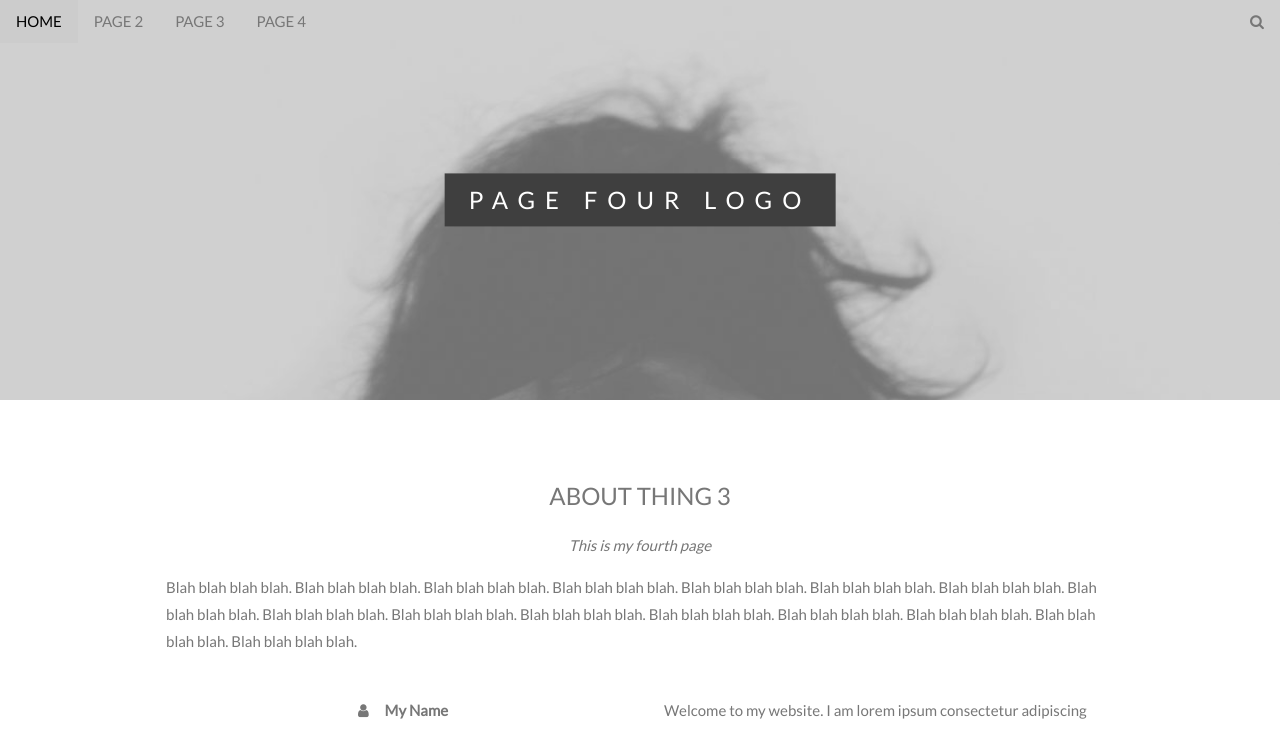
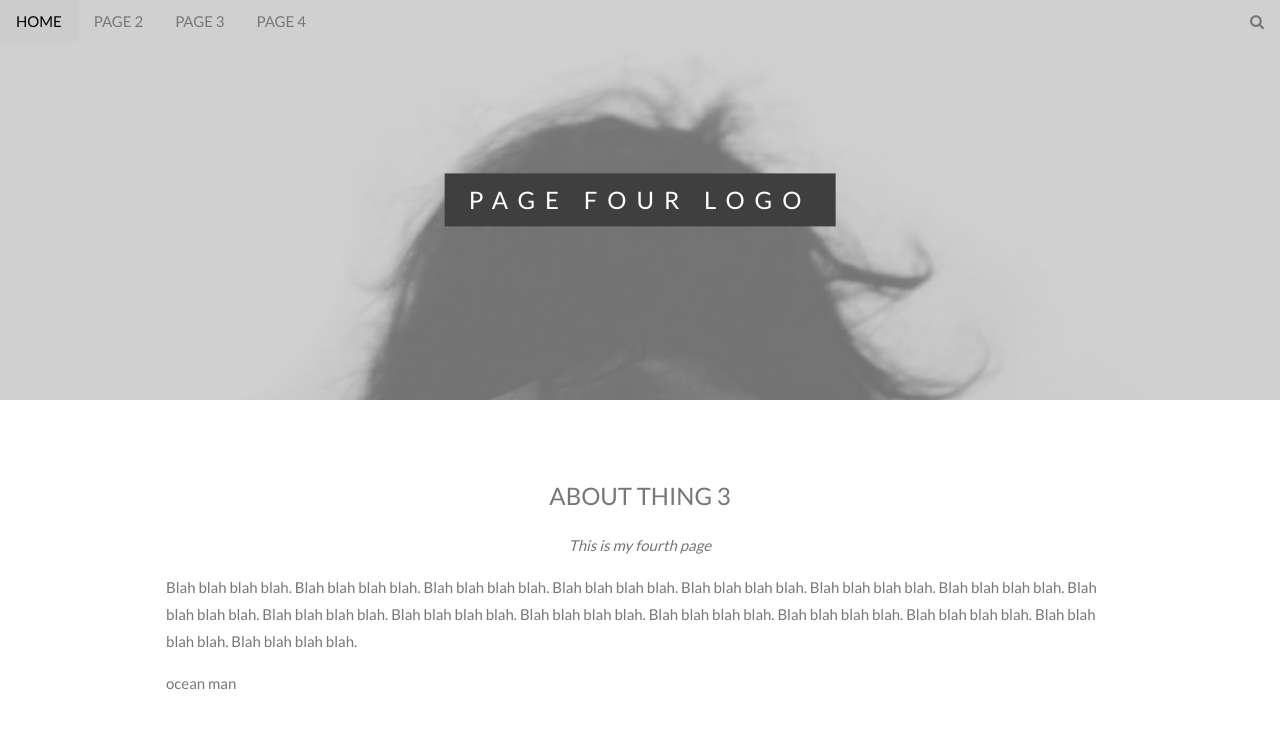
Before and after one commit to poolfund/PoolFund, a plain HTML site: page page4.html in a window 1280 px wide. Shown: the top 730 px of the page. Drawn offline with Linux system fonts and the light colour scheme.

Commit message:
Made edit to page4.html

```diff
--- a/page4.html
+++ b/page4.html
@@ -49,6 +49,8 @@
       Blah blah blah blah. Blah blah blah blah. Blah blah blah blah. Blah blah blah blah.
       Blah blah blah blah. Blah blah blah blah. Blah blah blah blah. Blah blah blah blah.
       Blah blah blah blah. Blah blah blah blah. Blah blah blah blah. Blah blah blah blah.
+  </p>
+  <p> ocean man
   </p>
   <div class="w3-row">
     <div class="w3-col m6 w3-center w3-padding-large">
```
